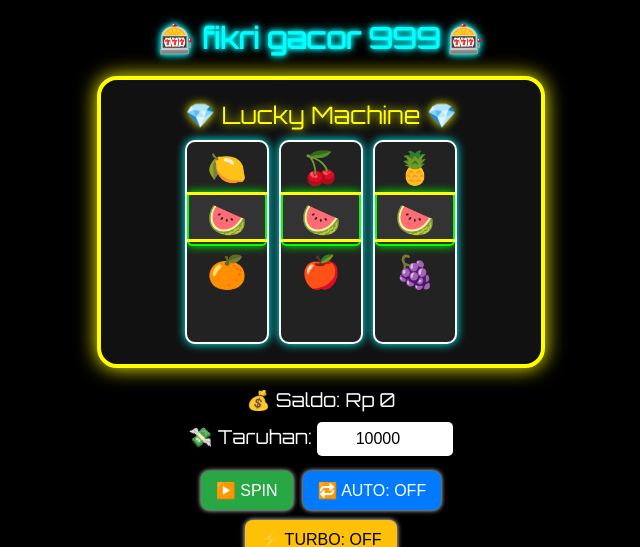
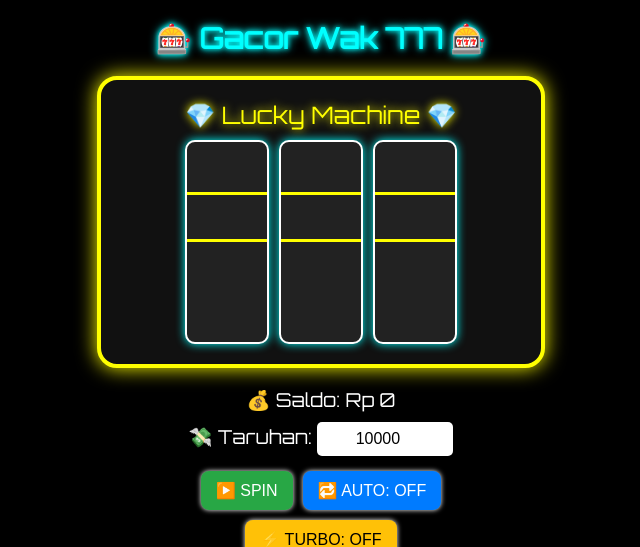
Before and after one commit to Arvan001/slot-edukasi, a Flask app: page /game in a window 1280 px wide. Shown: the top 547 px of the page, without its empty margins (319-959 px from the left). Run offline with Flask 3, Linux system fonts and the light colour scheme; a user stored in the database is signed in; some libraries are stand-ins or nearby versions.

Commit message:
Update game.html

```diff
--- a/templates/game.html
+++ b/templates/game.html
@@ -8,42 +8,23 @@
   <link href="https://fonts.googleapis.com/css2?family=Orbitron&display=swap" rel="stylesheet">
 </head>
 <body>
-  <h1>🎰 fikri gacor 999 🎰</h1>
+  <h1>🎰 Gacor Wak 777 🎰</h1>
 
   <div class="slot-frame fancy-frame">
     <div class="slot-title">💎 Lucky Machine 💎</div>
     <div class="slot-container" id="slot">
-
-      <!-- REEL 1 -->
       <div class="reel fancy-reel" id="r1">
-        <div class="reel-highlight"></div> <!-- highlight baris tengah -->
-        <div class="reel-items">
-          <div>🍋</div>
-          <div class="winning">🍉</div> <!-- simbol tengah -->
-          <div>🍊</div>
-        </div>
+        <div class="reel-highlight"></div>
+        <div class="reel-items"></div>
       </div>
-
-      <!-- REEL 2 -->
       <div class="reel fancy-reel" id="r2">
         <div class="reel-highlight"></div>
-        <div class="reel-items">
-          <div>🍒</div>
-          <div class="winning">🍉</div>
-          <div>🍎</div>
-        </div>
+        <div class="reel-items"></div>
       </div>
-
-      <!-- REEL 3 -->
       <div class="reel fancy-reel" id="r3">
         <div class="reel-highlight"></div>
-        <div class="reel-items">
-          <div>🍍</div>
-          <div class="winning">🍉</div>
-          <div>🍇</div>
-        </div>
+        <div class="reel-items"></div>
       </div>
-
     </div>
     <div class="slot-lights"></div>
   </div>
```
